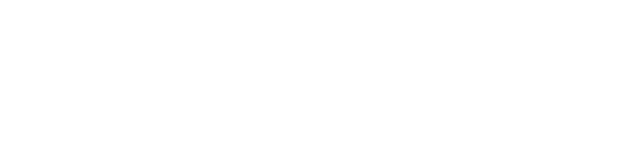
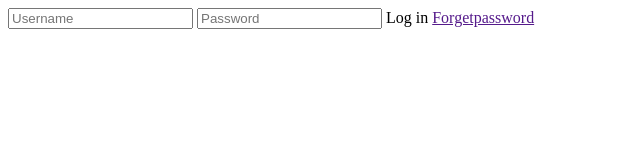
Before and after one commit to bzhar-23/Log-in-System, a plain HTML site: page index.html in a window 1280 px wide. Shown: the whole page, without its empty margins (0-640 px from the left). Drawn offline with Linux system fonts and the light colour scheme.

Commit message:
done of Form

```diff
--- a/index.html
+++ b/index.html
@@ -8,10 +8,10 @@
 
 <body>
 <form action="" method="get">
-
-
-
-
+<input type="Username" name="Username" placeholder="Username">
+<input type="Password" name="Password" placeholder="Password">
+<buttom> Log in </buttom>
+<a href=""> Forgetpassword </a>
 </form>
 </body>
 
```
